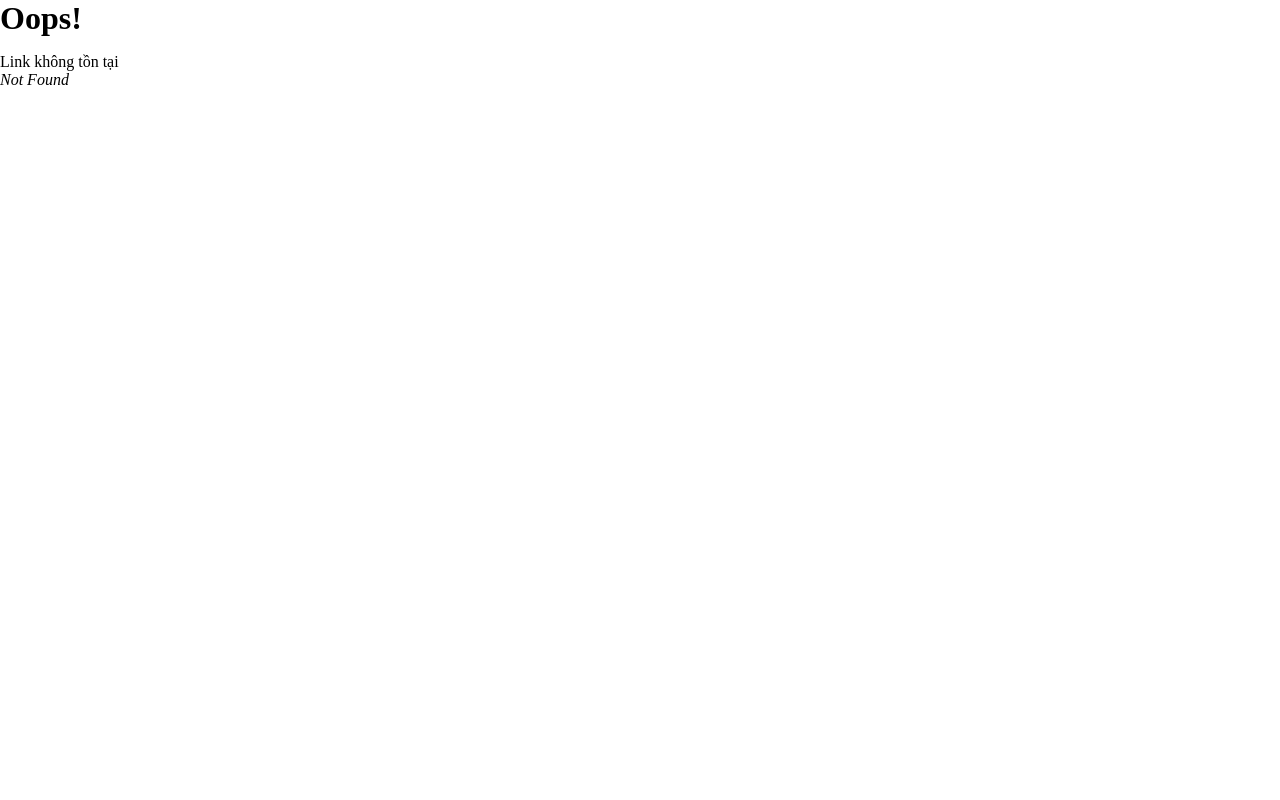
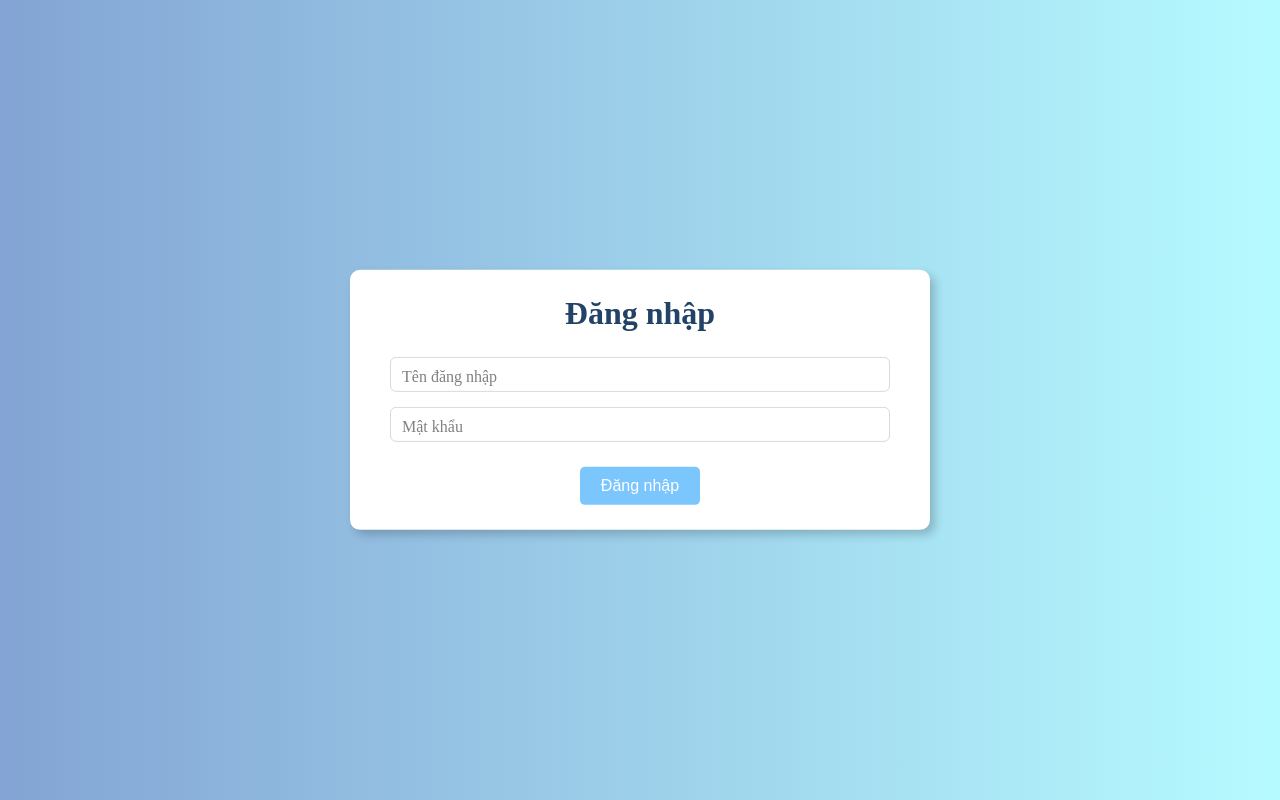
Before and after one commit to OopsArd/book-store, a React (Vite) app: page /login in a window 1280 px wide. Before the commit this address had no page. Built offline with nearby package versions, Linux system fonts and the light colour scheme.

Commit message:
login page

```diff
--- a/src/App.jsx
+++ b/src/App.jsx
@@ -1,7 +1,19 @@
+import { useEffect } from 'react';
+import { useNavigate } from 'react-router'
 import './App.css'
 import HomePage from './pages/Home/Home'
 
+
 function App() {
+  const navigate = useNavigate();
+  useEffect(() => {
+    let token = localStorage.getItem('ACCESS_TOKEN');
+    console.log("token: ", token)
+    if(!token){
+      navigate('/login');
+    }
+  },[])
+
   return (
     <>
       <HomePage />
--- a/src/components/FloatInput/FloatInput.css
+++ b/src/components/FloatInput/FloatInput.css
@@ -1,5 +1,6 @@
 .float-label {
     position: relative;
+    width: 500px;
   }
 
   .label {
--- a/src/main.jsx
+++ b/src/main.jsx
@@ -9,6 +9,7 @@ import {
 
 import App from './App.jsx'
 import ErrorPage from './components/Error/Error.jsx';
+import LoginPage from './pages/Login/LoginPage'
 import store from './redux/store.js'
 import './index.css'
 
@@ -16,6 +17,11 @@ const router = createBrowserRouter([
   {
     path: "/",
     element: <App />,
+    errorElement: <ErrorPage />,
+  },
+  {
+    path: "/login",
+    element: <LoginPage />,
     errorElement: <ErrorPage />,
   },
 ]);
--- a/src/pages/Home/Home.jsx
+++ b/src/pages/Home/Home.jsx
@@ -1,4 +1,5 @@
 import React, { useState } from 'react';
+import { useNavigate } from 'react-router';
 
 import {
   HomeOutlined,
@@ -7,7 +8,9 @@ import {
   FileDoneOutlined,
   MoneyCollectOutlined,
   BarChartOutlined,
-  SettingOutlined
+  SettingOutlined,
+  LoginOutlined
+
 } from '@ant-design/icons';
 import { Layout, Menu } from 'antd';
 
@@ -31,6 +34,7 @@ const items = [
   getItem('Biên lai thu tiền', '4','/bien-lai-thu-tien', <MoneyCollectOutlined />),
   getItem('Báo cáo tháng', '5','/bao-cao', <BarChartOutlined />),
   getItem('Thay đổi quy định', '6','/thay-doi-quy-dinh', <SettingOutlined />),
+  getItem('Đăng xuất', '7','/logout', <LoginOutlined />),
 ];
 
 const components = {
@@ -43,10 +47,15 @@ const components = {
 };
 
 const Home = () => {
+  const navigate = useNavigate();
   const [collapsed, setCollapsed] = useState(false);
   const [render, setRender] = useState(1);
 
   const handleSelectKey = (item) => {
+    if(item.key == 7){
+      localStorage.removeItem("ACCESS_TOKEN")
+      navigate('/login')
+    }
     setRender(item.key)
   }
 
--- /dev/null
+++ b/src/pages/Login/LoginPage.jsx
@@ -0,0 +1,69 @@
+import React, {useEffect, useState} from 'react'
+import FloatInput from '../../components/FloatInput/FloatInput'
+import { useNavigate } from 'react-router'
+import axios from 'axios'
+
+import './login.css'
+
+const LoginPage = () => {
+    const navigate = useNavigate();
+    const [username, setUsername] = useState();
+    const [password, setPassword] = useState();
+    const [error, setErr] = useState(null);
+
+    const handleInputUsername = (value) => {
+        setUsername(value);
+    }
+
+    const handleInputPassword = (value) => {
+        setPassword(value);
+    }
+
+    useEffect(() => {
+        setErr(null)
+    },[username, password])
+
+    const btnLoginClick = (e) => {
+        e.preventDefault();
+
+        const account = {username: username, password: password};
+        console.log("acc: ", account)
+        let dataToServer = JSON.stringify(account);
+        let config = {
+            method: 'post',
+            maxBodyLength: Infinity,
+            url: 'http://localhost:8080/api/v1/users',
+            headers:{
+            'Content-Type': 'application/json'
+            },
+            data: dataToServer
+        };
+
+        axios.request(config)
+        .then(res => {
+            console.log(res.data);
+            const respon = res.data;
+            if(respon.status_code != 200){
+                setErr({title: 'Tên đăng nhập hoặc mật khẩu không chính xác', type: 'error'})
+                return
+            }
+            const token = respon.data;
+            localStorage.setItem('ACCESS_TOKEN', token);
+            navigate('/')
+        })
+    }
+
+  return (
+    <div className='login-page'>
+        <form className="login-form" onSubmit={btnLoginClick}>
+            <h1>Đăng nhập</h1>
+            <FloatInput disable={false} handleDisable={() => false} className="inputUserName" handleInput={handleInputUsername} label="Tên đăng nhập" placeholder="Tên đăng nhập" name="username" require={true}/>
+            <FloatInput disable={false} handleDisable={() => false} className="inputUserName" handleInput={handleInputPassword} label="Mật khẩu" placeholder="Mật khẩu" name="password" type='password' require={true}/>
+            {error && <div className='error'>{error?.title}</div>}
+            <button className='btnLogin'>Đăng nhập</button>
+        </form>
+    </div>
+  )
+}
+
+export default LoginPage
--- /dev/null
+++ b/src/pages/Login/login.css
@@ -0,0 +1,47 @@
+.login-page{
+    height: 100vh;
+    background: linear-gradient(to right, #83a4d4, #b6fbff); /* W3C, IE 10+/ Edge, Firefox 16+, Chrome 26+, Opera 12+, Safari 7+ */
+}
+
+h1{
+    color: #224367;
+    margin: 10px 0;
+}
+
+.login-form{
+    width: 550px;
+    background-color: rgb(255, 255, 255);
+
+    display: flex;
+    flex-direction: column;
+    justify-content: center;
+    align-items: center;
+    gap: 15px;
+
+    box-shadow: 5px 5px 10px rgba(0, 0, 0, 0.2);
+    border-radius: 10px;
+    margin: 0 auto;
+    padding: 15px;
+
+    position: absolute;
+    top: 50%;
+    left: 50%;
+    transform: translate(-50%, -50%);
+}
+
+.btnLogin{
+    width: 120px;
+    padding: 10px;
+    margin: 10px 0;
+    font-size: 16px;
+
+    border-radius: 5px;
+    color: white;
+    cursor: pointer;
+    background-color: #7CC6FE;
+
+}
+
+.btnLogin:hover{
+    background-color: #45aaf8;
+}
```
